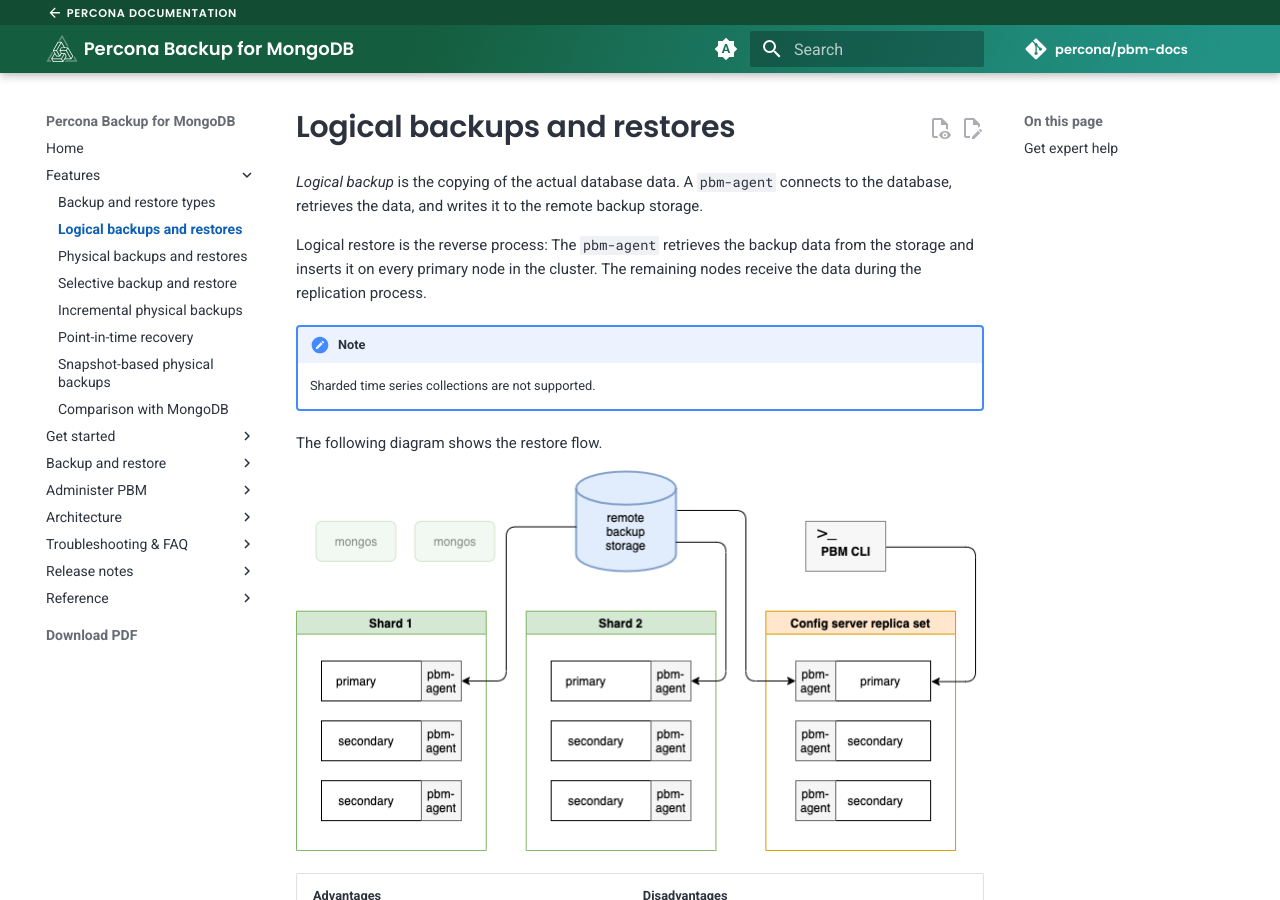
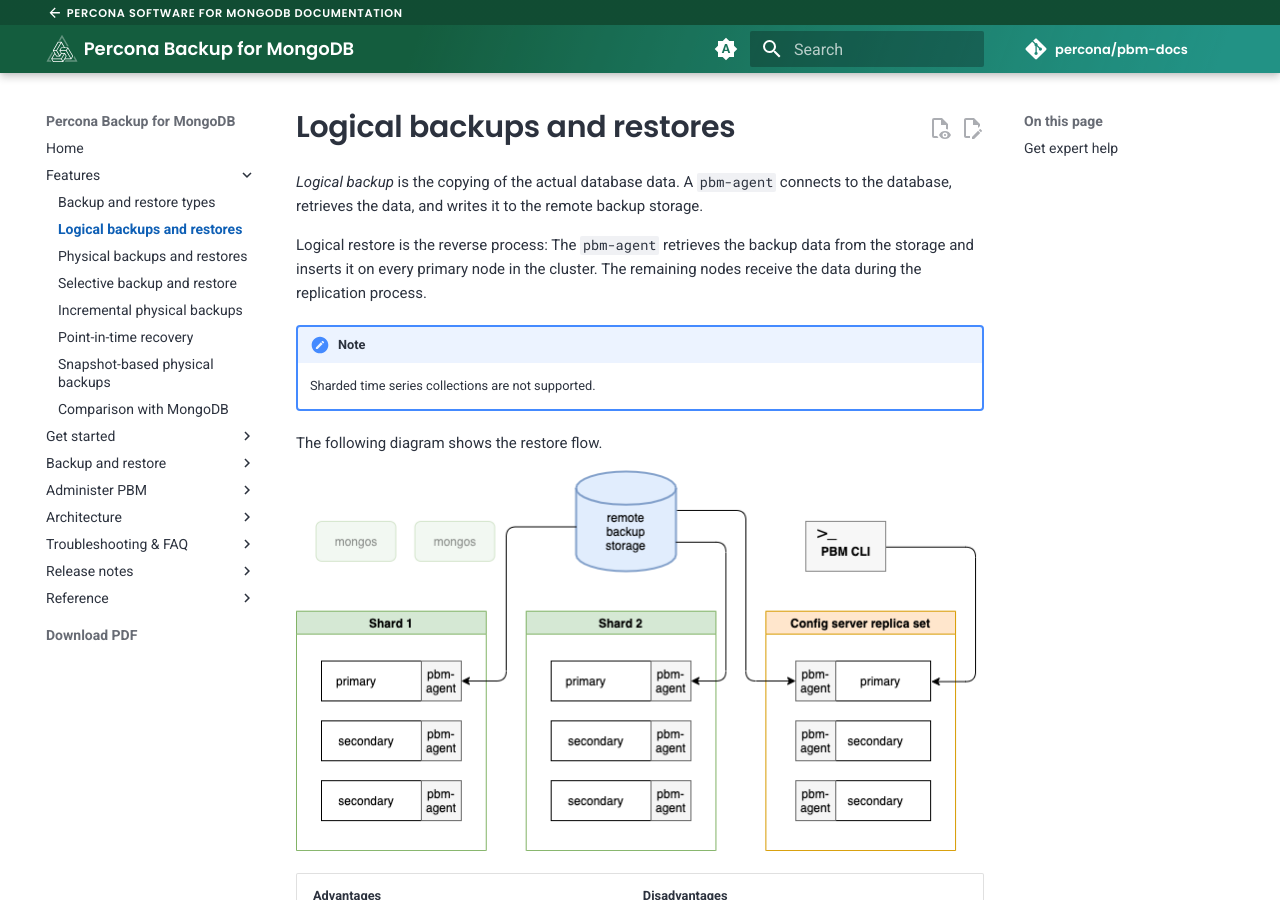
Before and after one commit to percona/pbm-docs, an MkDocs documentation site: the page built from docs/features/logical.md, in a window 1280 px wide and 900 px high. Built offline with MkDocs 1.6.1 and Material for MkDocs 9.7.7, drawn with Linux system fonts in a browser that asks for light colours; nearby versions of some CDN libraries; comment, search, counter and statistics services are not loaded.

```diff
--- a/_resource/overrides/partials/header.html
+++ b/_resource/overrides/partials/header.html
@@ -43,7 +43,7 @@
             <path d="m7.825 13 5.6 5.6L12 20l-8-8 8-8 1.425 1.4-5.6 5.6H20v2H7.825Z"/>
           </g>
         </svg>
-        <span>Percona Documentation</span>
+        <span>Percona Software for MongoDB Documentation</span>
       </a>
     </div>
   </div>
```
Also changed, not shown: snippets/services-banner.md (+1 -1 lines).
